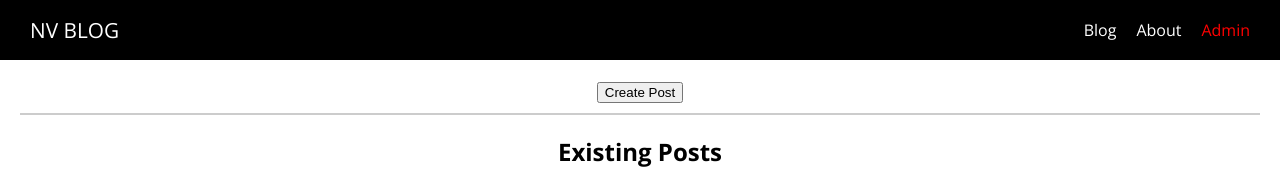
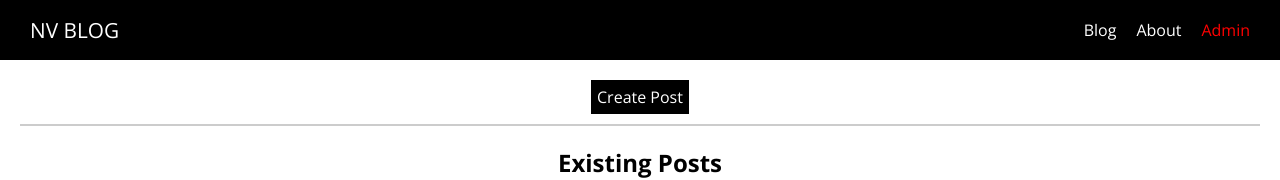
Before and after one commit to NiVanc/nuxt-blog, a Nuxt app: page /admin in a window 1280 px wide. Shown: the top 180 px of the page. Built offline with nearby package versions, Linux system fonts and the light colour scheme.

Commit message:
Use the AppButton component for the button in the admin area

```diff
--- a/pages/admin/index.vue
+++ b/pages/admin/index.vue
@@ -1,7 +1,7 @@
 <template>
   <div class="admin-page">
     <section class="new-post">
-      <button @click="$router.push('/admin/new-post')">Create Post</button>
+      <AppButton @click="$router.push('/admin/new-post')">Create Post</AppButton>
     </section>
     <section class="existing-posts">
       <h1>Existing Posts</h1>
@@ -12,10 +12,12 @@
 
 <script>
 import PostsList from "~/components/posts/PostsList";
+import AppButton from "~/components/UI/AppButton";
 
 export default {
   components: {
-    PostsList
+    PostsList,
+    AppButton
   }
 };
 </script>
```
